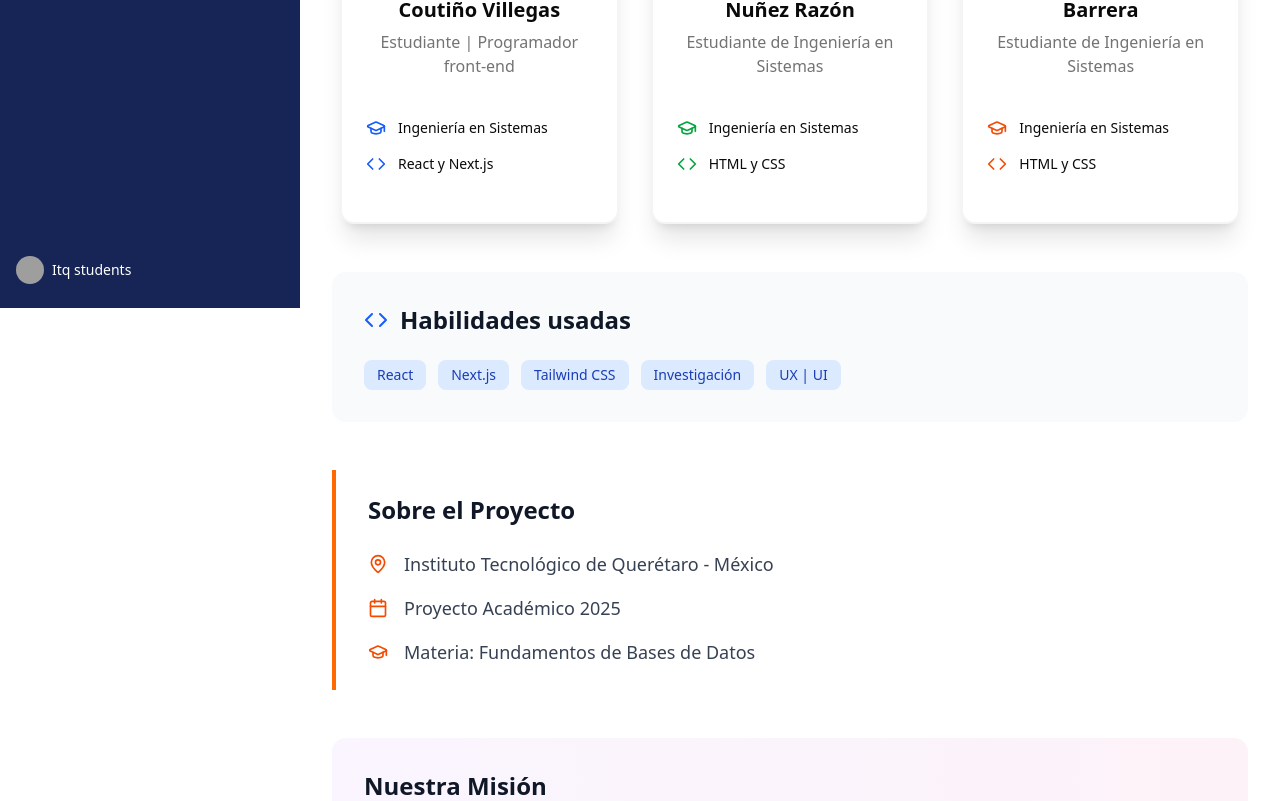
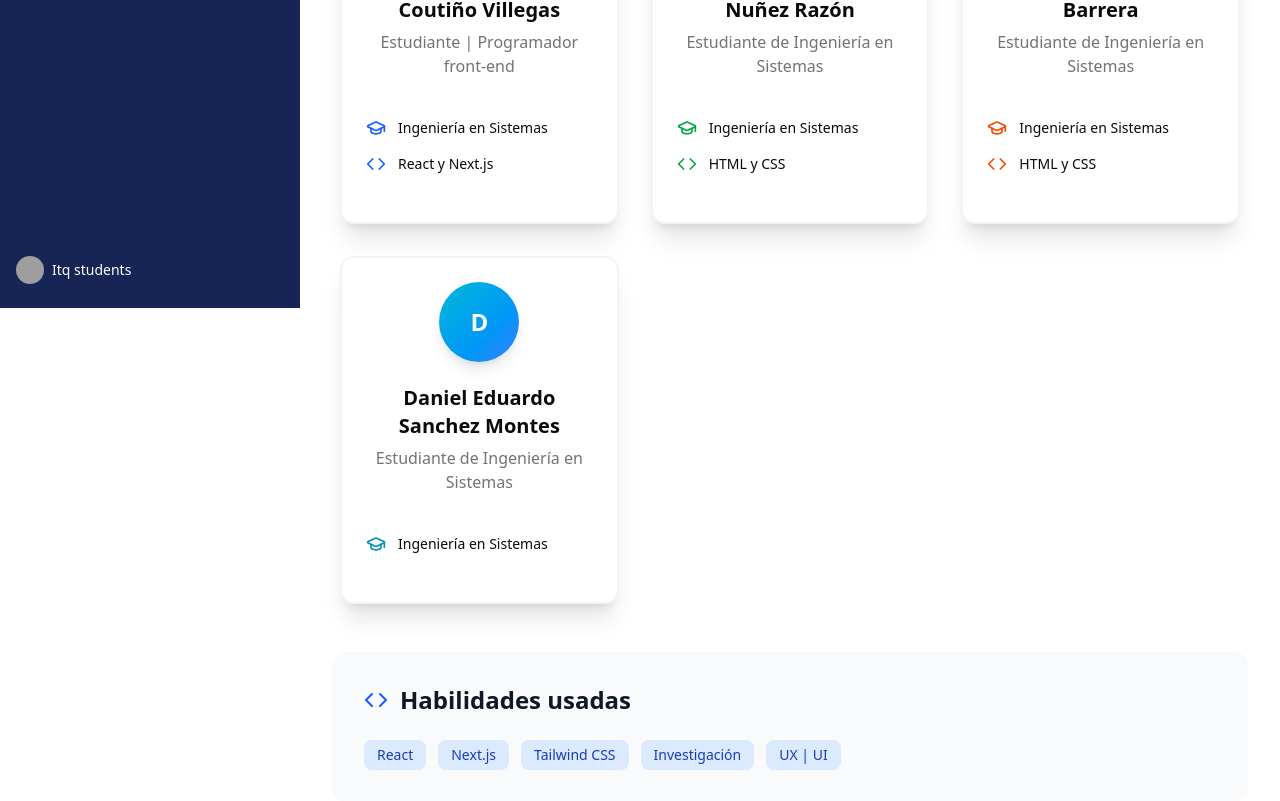
Before and after one commit to mickeycv120/bd-page, a Next.js app: page /about in a window 1280 px wide. Shown: the part 492-1293 px from the top of the page. Built offline with nearby package versions, Linux system fonts and the light colour scheme; grey boxes are pictures that could not be loaded.

Commit message:
feat: add new team member Daniel Eduardo Sanchez Montes to the About page

```diff
--- a/src/app/about/page.tsx
+++ b/src/app/about/page.tsx
@@ -100,6 +100,26 @@ export default function AboutPage() {
               </div>
             </CardContent>
           </Card>
+
+          <Card className="border-2 border-gray-100 shadow-xl bg-white hover:shadow-2xl transition-shadow duration-300">
+            <CardHeader className="text-center pb-4">
+              <div className="w-20 h-20 bg-gradient-to-br from-cyan-500 to-blue-500 rounded-full mx-auto mb-4 flex items-center justify-center shadow-lg">
+                <span className="text-white text-2xl font-bold">D</span>
+              </div>
+              <CardTitle className="text-xl">
+                Daniel Eduardo Sanchez Montes
+              </CardTitle>
+              <CardDescription className="text-base">
+                Estudiante de Ingeniería en Sistemas
+              </CardDescription>
+            </CardHeader>
+            <CardContent className="space-y-4 px-6 pb-6">
+              <div className="flex items-center gap-3 text-sm">
+                <GraduationCap className="w-5 h-5 text-cyan-600" />
+                <span>Ingeniería en Sistemas</span>
+              </div>
+            </CardContent>
+          </Card>
         </div>
 
         {/* Team Skills Section */}
```
